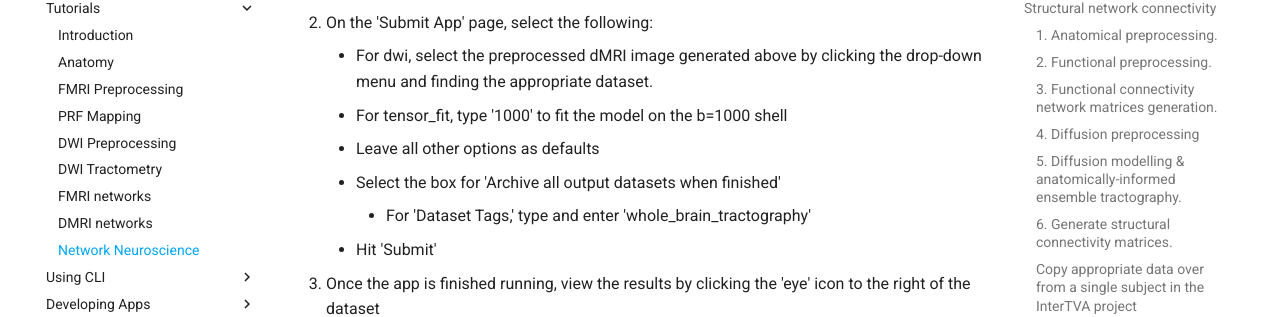
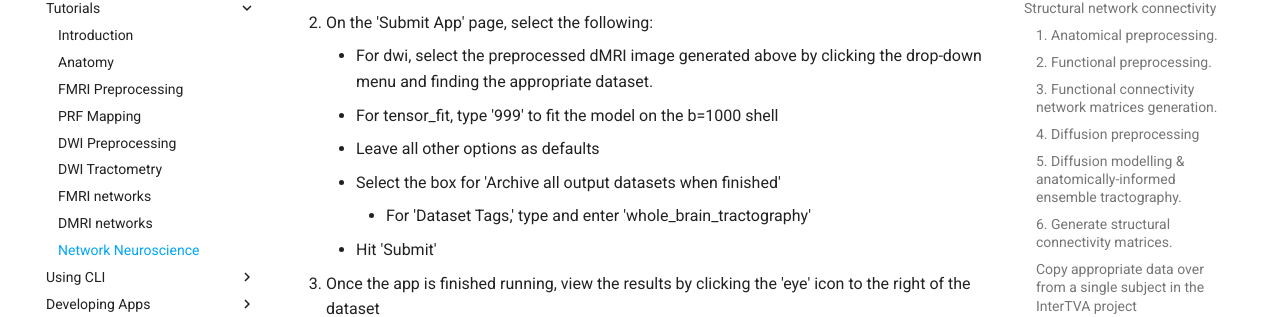
Before and after one commit to brainlife/docs, an MkDocs documentation site: the page built from docs/tutorial/networkneuroscience.md, in a window 1280 px wide and 900 px high, scrolled down 9997 px. Shown: the part 154-471 px from the top of the window. Built offline with MkDocs 1.6.1 and Material for MkDocs 9.7.7, drawn with Linux system fonts in a browser that asks for light colours; comment, search, counter and statistics services are not loaded.

Commit message:
Update networkneuroscience.md

```diff
--- a/docs/tutorial/networkneuroscience.md
+++ b/docs/tutorial/networkneuroscience.md
@@ -204,7 +204,7 @@
     * Click the app card.
 1. On the 'Submit App' page, select the following:
     * For dwi, select the preprocessed dMRI image generated above by clicking the drop-down menu and finding the appropriate dataset.
-    * For tensor_fit, type '1000' to fit the model on the b=1000 shell
+    * For tensor_fit, type '999' to fit the model on the b=1000 shell
     * Leave all other options as defaults
     * Select the box for 'Archive all output datasets when finished'
         * For 'Dataset Tags,' type and enter 'whole_brain_tractography'
```
